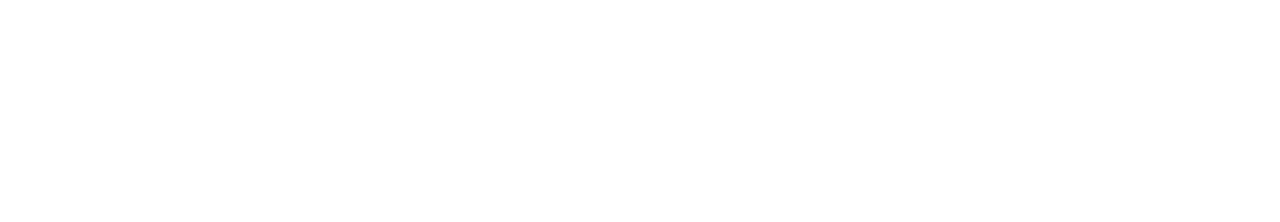
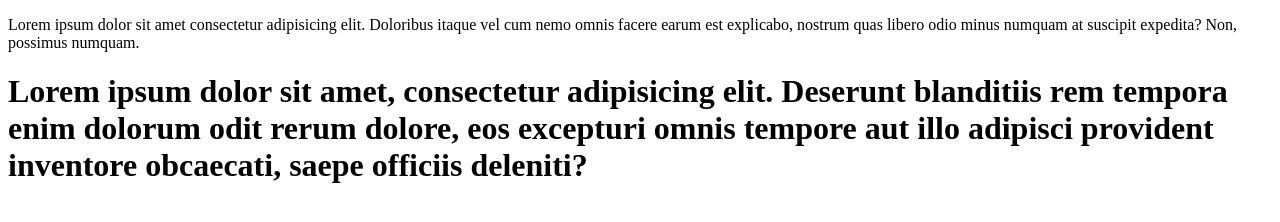
Before and after one commit to afzal75/my-second-repo, a plain HTML site: page index.html in a window 1280 px wide. Drawn offline with Linux system fonts and the light colour scheme.

Commit message:
added header

```diff
--- a/index.html
+++ b/index.html
@@ -7,6 +7,7 @@
     <title>Document</title>
 </head>
 <body>
-
+    <p>Lorem ipsum dolor sit amet consectetur adipisicing elit. Doloribus itaque vel cum nemo omnis facere earum est explicabo, nostrum quas libero odio minus numquam at suscipit expedita? Non, possimus numquam.</p>
+    <h1>Lorem ipsum dolor sit amet, consectetur adipisicing elit. Deserunt blanditiis rem tempora enim dolorum odit rerum dolore, eos excepturi omnis tempore aut illo adipisci provident inventore obcaecati, saepe officiis deleniti?</h1>
 </body>
 </html>
```
